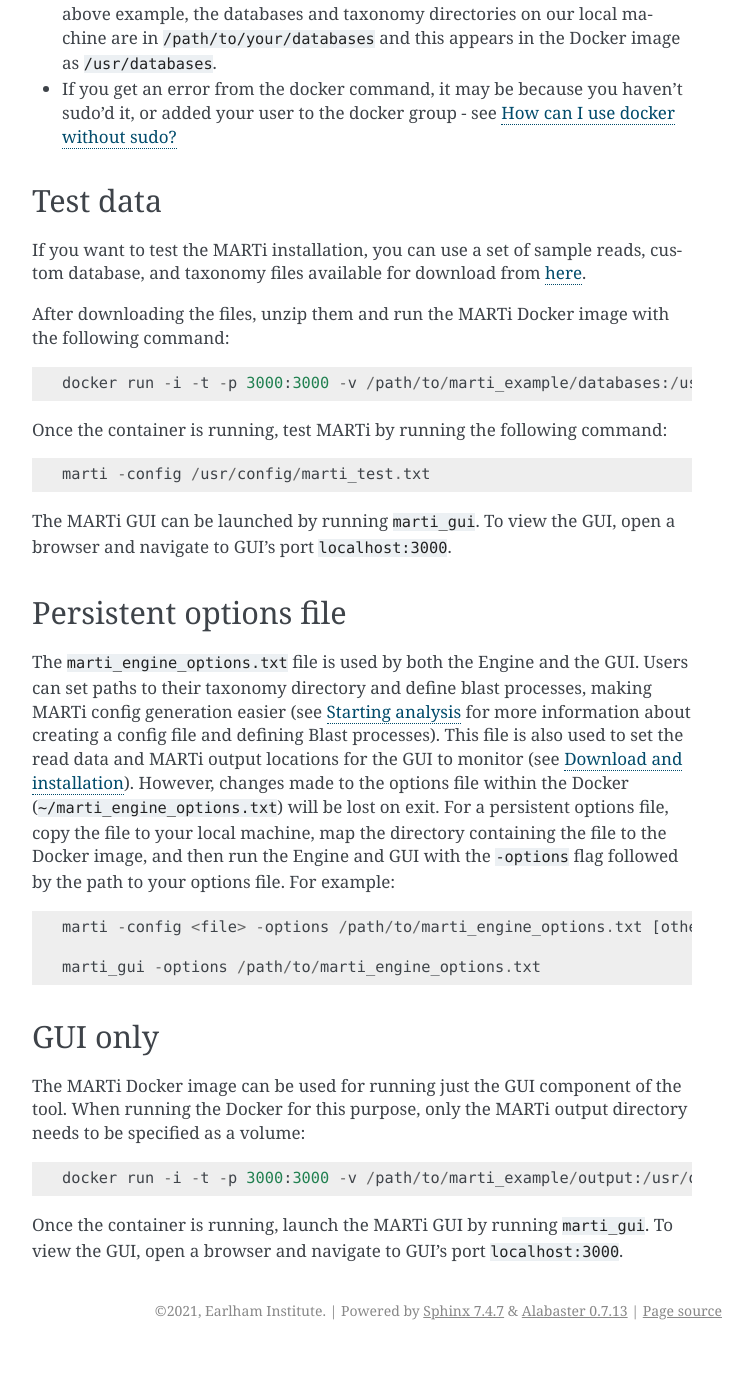
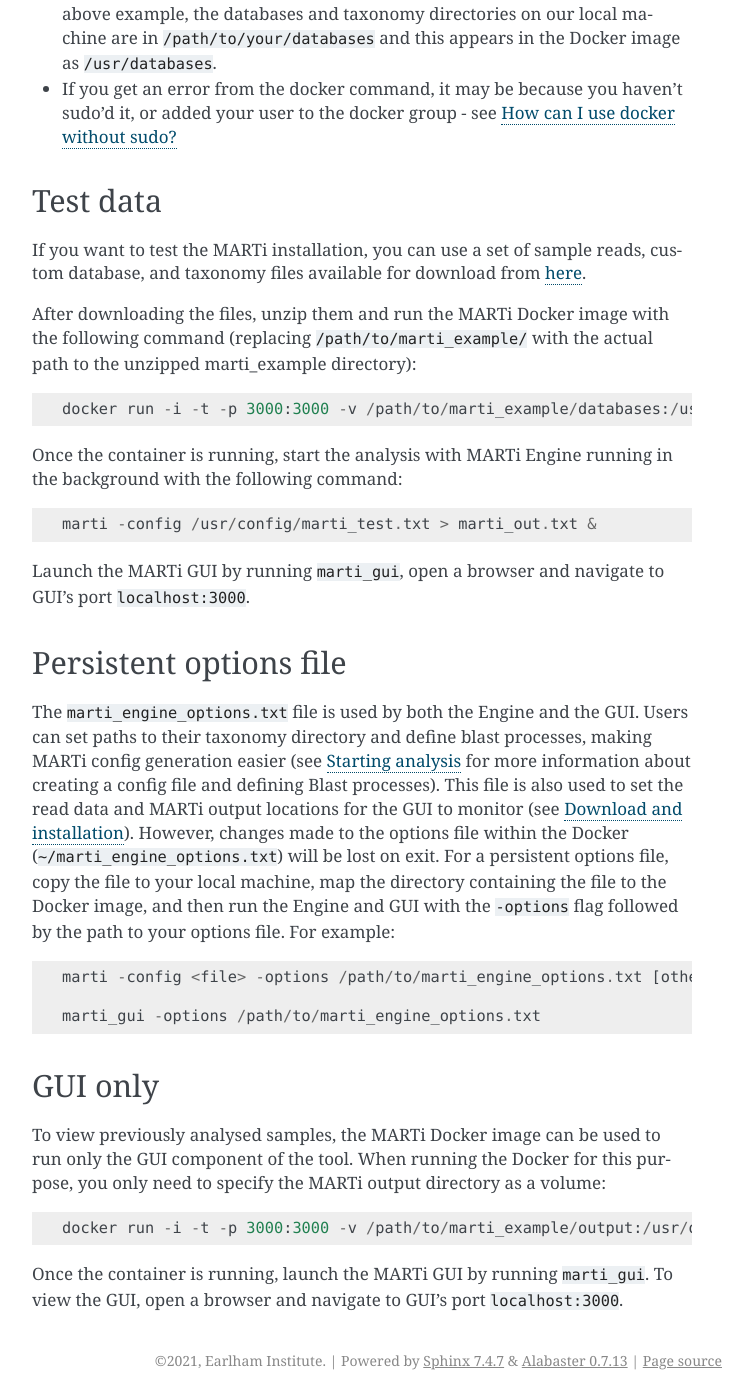
Before and after one commit to richardmleggett/MARTi, a Sphinx documentation site: the page built from docs/source/docker.rst, in a window 1280 px wide and 1400 px high, scrolled down 676 px. Shown: the whole window, without its empty margins (388-1141 px from the left). Built offline with Sphinx 7.4.7, drawn with Linux system fonts in a browser that asks for light colours; formulas are drawn with MathJax 3; before the commit the page ends 2026 px from its top, so only the background shows below that.

Commit message:
Update docker.rst

```diff
--- a/docs/source/docker.rst
+++ b/docs/source/docker.rst
@@ -33,15 +33,15 @@
 
 If you want to test the MARTi installation, you can use a set of sample reads, custom database, and taxonomy files available for download from `here <https://nbicloud-my.sharepoint.com/:u:/g/personal/peeln_nbi_ac_uk/EUwY6lJhyAtHtuq5FB6vW1YBvlxZ-Vcl-9XUyEMPA0TMJA?e=g7jKty>`__.
 
-After downloading the files, unzip them and run the MARTi Docker image with the following command::
+After downloading the files, unzip them and run the MARTi Docker image with the following command (replacing ``/path/to/marti_example/`` with the actual path to the unzipped marti_example directory)::
 
   docker run -i -t -p 3000:3000 -v /path/to/marti_example/databases:/usr/databases -v /path/to/marti_example/reads:/usr/reads -v /path/to/marti_example/output:/usr/output -v /path/to/marti_example/config:/usr/config nedpeel/marti
 
-Once the container is running, test MARTi by running the following command::
+Once the container is running, start the analysis with MARTi Engine running in the background with the following command::
 
-  marti -config /usr/config/marti_test.txt
+  marti -config /usr/config/marti_test.txt > marti_out.txt &
 
-The MARTi GUI can be launched by running ``marti_gui``. To view the GUI, open a browser and navigate to GUI’s port ``localhost:3000``.
+Launch the MARTi GUI by running ``marti_gui``, open a browser and navigate to GUI’s port ``localhost:3000``.
 
 Persistent options file
 -----------------------
@@ -56,7 +56,7 @@
 GUI only
 --------
 
-The MARTi Docker image can be used for running just the GUI component of the tool. When running the Docker for this purpose, only the MARTi output directory needs to be specified as a volume::
+To view previously analysed samples, the MARTi Docker image can be used to run only the GUI component of the tool. When running the Docker for this purpose, you only need to specify the MARTi output directory as a volume::
 
   docker run -i -t -p 3000:3000 -v /path/to/marti_example/output:/usr/output nedpeel/marti
 
```
